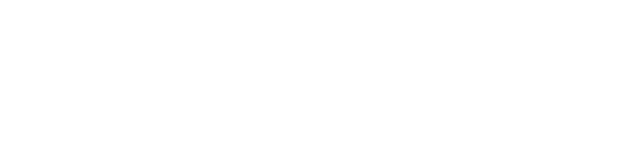
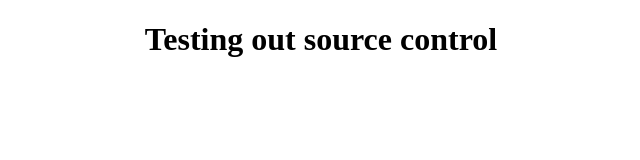
Before and after one commit to jessietech08/WebsiteWithSourceControl, a plain HTML site: page index.html in a window 1280 px wide. Shown: the whole page, without its empty margins (319-959 px from the left). Drawn offline with Linux system fonts and the light colour scheme.

Commit message:
Added a styled heading

```diff
--- /dev/null
+++ b/css/site.css
@@ -0,0 +1,3 @@
+h1{
+    text-align: center;
+}
--- a/index.html
+++ b/index.html
@@ -4,8 +4,11 @@
     <meta charset="UTF-8">
     <meta name="viewport" content="width=device-width, initial-scale=1.0">
     <title>Hello Source Control</title>
+    <link rel="stylesheet" href="css/site.css">
 </head>
 <body>
+    <h1>Testing out source control</h1>
+
     <script>
         alert("Hello World");
     </script>
```
